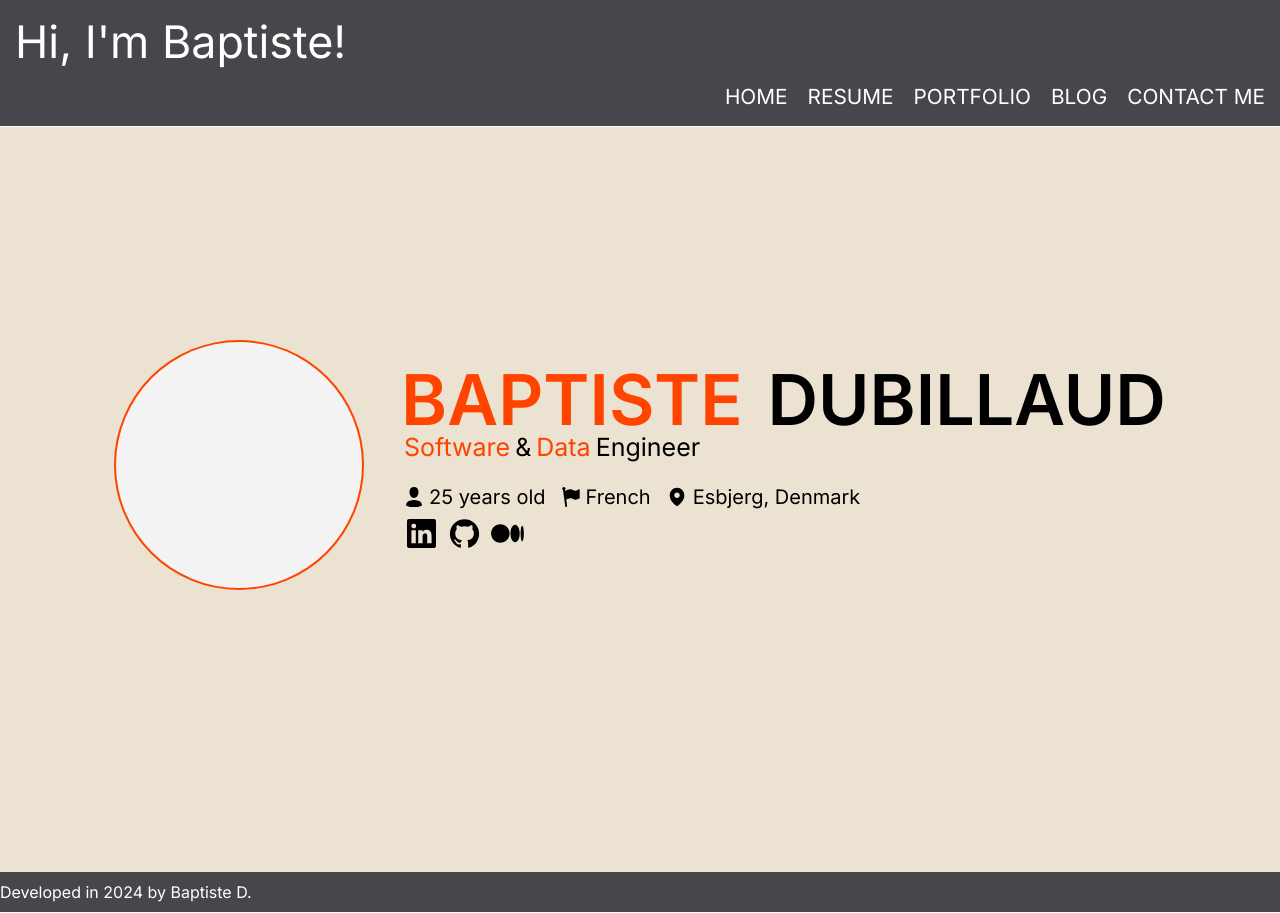
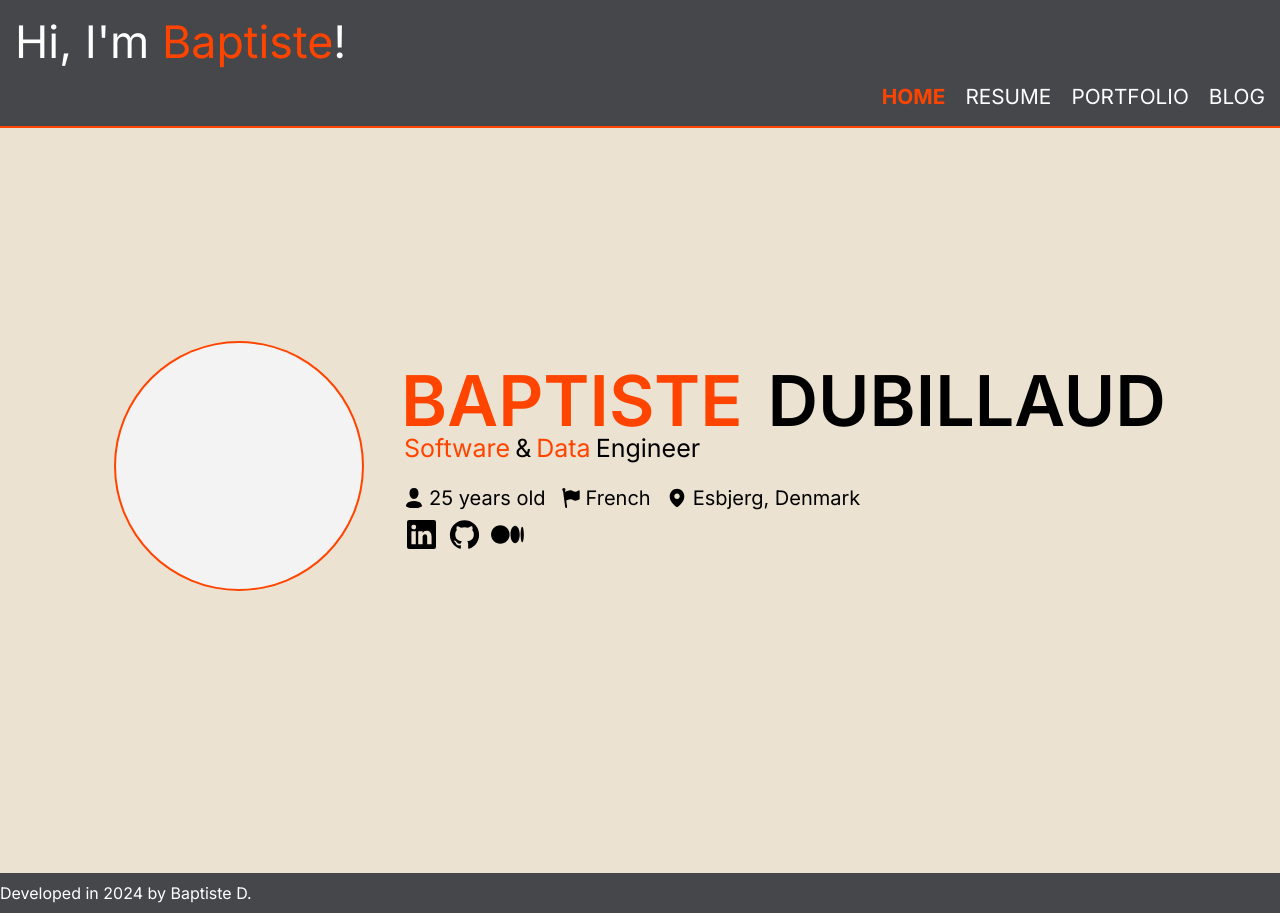
Before and after one commit to baptiste-dubillaud/personal-website, a Next.js app: page / in a window 1280 px wide. Built offline with nearby package versions, Linux system fonts and the light colour scheme.

Commit message:
improve navigation bar

```diff
--- a/src/components/core/navigationBar/NavigationBar.js
+++ b/src/components/core/navigationBar/NavigationBar.js
@@ -2,32 +2,32 @@
 
 import styles from "@/components/core/navigationBar/NavigationBar.module.css"
 
-import { useRouter } from "next/navigation"
+import { useRouter, usePathname } from "next/navigation"
 
-const NavLinkComponent = ({name, path}) => {
+export default function NavigationBarComponent({}) {
 
     const router = useRouter()
+    const pathname = usePathname()
 
-    return (
-        <div className={styles.nav_link} onClick>
-            {name}
-        </div>
-    )
-}
+    const NavLinkComponent = ({name, path}) => {
 
-export default function NavigationBarComponent({}) {
+        return (
+            <div className={pathname != path ? `${styles.nav_link_text} ${styles.nav_link}`: `${styles.nav_link_text} ${styles.nav_link_selected}`} onClick={() => router.push(path)}>
+                {name}
+            </div>
+        )
+    }
 
     return (
         <div className={styles.nav_bar_container}>
             <div className={styles.hello_message}>
-                Hi, I'm Baptiste!
+                Hi, I'm <span className={styles.hello_message_name}>Baptiste</span>!
             </div>
             <div className={styles.links_container}>
                 <NavLinkComponent name="Home" path="/"/>
                 <NavLinkComponent name="Resume" path="/resume"/>
                 <NavLinkComponent name="Portfolio" path="/portfolio"/>
                 <NavLinkComponent name="Blog" path="/blog"/>
-                <NavLinkComponent name="Contact me" path="/contact"/>
             </div>
         </div>
     )
--- a/src/components/core/navigationBar/NavigationBar.module.css
+++ b/src/components/core/navigationBar/NavigationBar.module.css
@@ -5,12 +5,16 @@
     position: sticky;
     top: -70px;
     z-index: 100;
-    border-bottom: 1px solid rgb(255, 255, 255);
+    border-bottom: 2px solid var(--color-orange);
 }
 
 .hello_message {
     font-size: 2.8em;
     padding-bottom: 15px;
+}
+
+.hello_message_name {
+    color: var(--color-orange);
 }
 
 .links_container {
@@ -20,10 +24,18 @@
     gap: 20px;
 }
 
-.nav_link {
+.nav_link_text {
     font-size: 1.3em;
     text-transform: uppercase;
     cursor: pointer;
+}
+
+.nav_link_selected {
+    color: var(--color-orange);
+    font-weight: bold;
+}
+
+.nav_link {
     display: inline-block;
     padding-bottom: 2px;
     background-image: linear-gradient(#ffffff 0 0);
```
